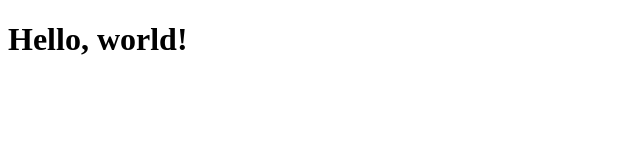
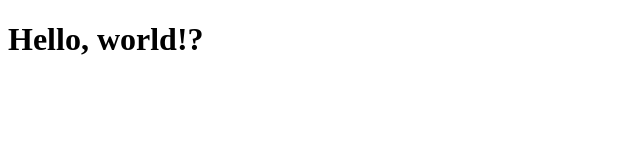
Before and after one commit to Inn0o/my-project, a plain HTML site: page index.html in a window 1280 px wide. Shown: the full height of the page, 0-640 px from the left. Drawn offline with Linux system fonts and the light colour scheme.

```diff
--- a/index.html
+++ b/index.html
@@ -7,6 +7,6 @@
    <title>My project</title>
 </head>
 <body>
-   <h1>Hello, world!</h1>
+   <h1>Hello, world!?</h1>
 </body>
 </html>
```
